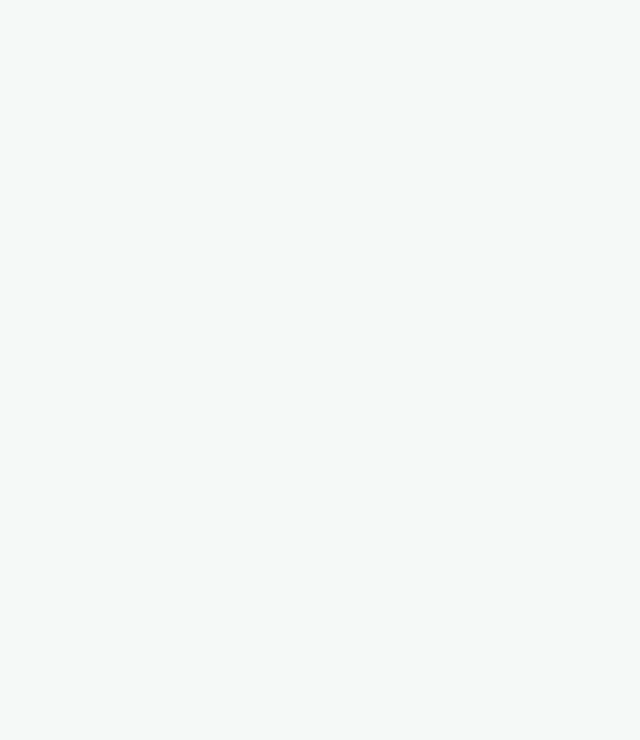
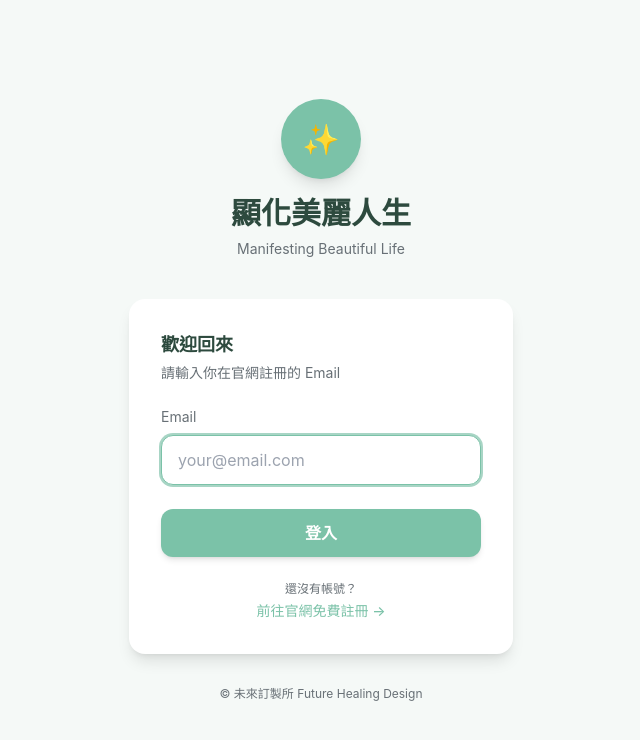
Before and after one commit to ccliu20051118-jpg/manifestation-app, a Next.js app: page / in a window 1280 px wide. Before the commit this address had no page. Shown: the top 740 px of the page, without its empty margins (319-959 px from the left). Built offline with nearby package versions, Linux system fonts and the light colour scheme; no server answers.

Commit message:
Update page.tsx

```diff
--- a/app/page.tsx
+++ b/app/page.tsx
@@ -1,7 +1,160 @@
-import { redirect } from "next/navigation";
+"use client";
 
-export const dynamic = "force-dynamic";
+import { useState, useEffect } from "react";
+import { useRouter } from "next/navigation";
+import { createClient } from "@/lib/supabase-browser";
 
-export default function Home() {
-  redirect("/login");
+export default function LoginPage() {
+  const [email, setEmail] = useState("");
+  const [step, setStep] = useState("loading");
+  const [errorMsg, setErrorMsg] = useState("");
+  const router = useRouter();
+
+  useEffect(function() {
+    var supabase = createClient();
+    supabase.auth.getSession().then(function(result) {
+      if (result.data.session) {
+        router.push("/dashboard");
+      } else {
+        setStep("email");
+      }
+    });
+  }, [router]);
+
+  async function handleSubmit(e) {
+    e.preventDefault();
+    const trimmedEmail = email.trim().toLowerCase();
+    if (!trimmedEmail) {
+      setErrorMsg("請輸入你的 Email");
+      return;
+    }
+
+    setStep("checking");
+    setErrorMsg("");
+
+    try {
+      const res = await fetch("/api/check-member", {
+        method: "POST",
+        headers: { "Content-Type": "application/json" },
+        body: JSON.stringify({ email: trimmedEmail }),
+      });
+
+      const data = await res.json();
+
+      if (!data.isMember) {
+        setStep("not-member");
+        return;
+      }
+
+      const supabase = createClient();
+      const { error } = await supabase.auth.signInWithOtp({
+        email: trimmedEmail,
+        options: {
+          shouldCreateUser: false,
+        },
+      });
+
+      if (error) {
+        console.error("Supabase OTP error:", error);
+        setErrorMsg("發送驗證信失敗：" + error.message);
+        setStep("error");
+        return;
+      }
+
+      setStep("magic-link-sent");
+    } catch (err) {
+      console.error("Login error:", err);
+      setErrorMsg("系統連線錯誤，請稍後再試");
+      setStep("error");
+    }
+  }
+
+  if (step === "loading") {
+    return (
+      <div className="min-h-screen bg-background flex items-center justify-center">
+        <div className="w-12 h-12 border-4 border-gray-200 border-t-primary rounded-full animate-spin"></div>
+      </div>
+    );
+  }
+
+  return (
+    <div className="min-h-screen bg-background flex flex-col items-center justify-center px-6">
+      <div className="text-center mb-10">
+        <div className="w-20 h-20 bg-primary rounded-full flex items-center justify-center mx-auto mb-4 shadow-lg">
+          <span className="text-3xl">✨</span>
+        </div>
+        <h1 className="text-3xl font-bold text-text-main">顯化美麗人生</h1>
+        <p className="text-text-sub mt-2 text-sm">Manifesting Beautiful Life</p>
+      </div>
+
+      <div className="w-full max-w-sm bg-card-bg rounded-2xl shadow-lg p-8">
+        {(step === "email" || step === "error") && (
+          <form onSubmit={handleSubmit}>
+            <h2 className="text-lg font-semibold text-text-main mb-1">歡迎回來</h2>
+            <p className="text-text-sub text-sm mb-6">請輸入你在官網註冊的 Email</p>
+            <label className="block text-sm text-text-sub mb-2">Email</label>
+            <input
+              type="email"
+              value={email}
+              onChange={(e) => setEmail(e.target.value)}
+              placeholder="your@email.com"
+              className="w-full px-4 py-3 rounded-xl border border-gray-200 focus:border-primary focus:ring-2 focus:ring-primary-light outline-none text-text-main"
+              autoFocus
+              required
+            />
+            {errorMsg && <p className="text-red-500 text-sm mt-3">{errorMsg}</p>}
+            <button type="submit" className="w-full mt-6 py-3 bg-primary hover:bg-primary-dark text-white font-semibold rounded-xl transition-colors shadow-md">
+              登入
+            </button>
+            <div className="mt-6 text-center">
+              <p className="text-text-sub text-xs">還沒有帳號？</p>
+              <a href="https://futurehealingdesign.com/#/portal/signup/free" target="_blank" rel="noopener noreferrer" className="text-primary hover:text-primary-dark text-sm font-medium mt-1 inline-block">
+                前往官網免費註冊 →
+              </a>
+            </div>
+          </form>
+        )}
+
+        {step === "checking" && (
+          <div className="text-center py-8">
+            <div className="w-12 h-12 border-4 border-gray-200 border-t-primary rounded-full animate-spin mx-auto mb-4"></div>
+            <p className="text-text-sub">正在確認會員身份...</p>
+          </div>
+        )}
+
+        {step === "magic-link-sent" && (
+          <div className="text-center py-4">
+            <div className="w-16 h-16 bg-green-100 rounded-full flex items-center justify-center mx-auto mb-4">
+              <span className="text-3xl">📧</span>
+            </div>
+            <h2 className="text-lg font-semibold text-text-main mb-2">請查看你的信箱</h2>
+            <p className="text-text-sub text-sm mb-2">我們已經發送一封驗證信到</p>
+            <p className="text-primary font-medium mb-4">{email}</p>
+            <p className="text-text-sub text-xs mb-6">點擊信中的連結即可登入 ✨</p>
+            <button onClick={() => { setStep("email"); setEmail(""); }} className="text-text-sub text-sm hover:text-primary">
+              ← 使用其他 Email
+            </button>
+          </div>
+        )}
+
+        {step === "not-member" && (
+          <div className="text-center py-4">
+            <div className="w-16 h-16 bg-orange-100 rounded-full flex items-center justify-center mx-auto mb-4">
+              <span className="text-3xl">🌱</span>
+            </div>
+            <h2 className="text-lg font-semibold text-text-main mb-2">尚未成為會員</h2>
+            <p className="text-text-sub text-sm mb-4">使用此 App 需要先在官網註冊為免費會員</p>
+            <a href="https://futurehealingdesign.com/#/portal/signup/free" target="_blank" rel="noopener noreferrer" className="inline-block w-full py-3 bg-primary hover:bg-primary-dark text-white font-semibold rounded-xl text-center">
+              前往官網免費註冊
+            </a>
+            <button onClick={() => { setStep("email"); setEmail(""); }} className="mt-4 text-text-sub text-sm hover:text-primary block mx-auto">
+              ← 已註冊？重新輸入 Email
+            </button>
+          </div>
+        )}
+      </div>
+
+      <p className="text-text-sub text-xs mt-8">© 未來訂製所 Future Healing Design</p>
+    </div>
+  );
 }
```
